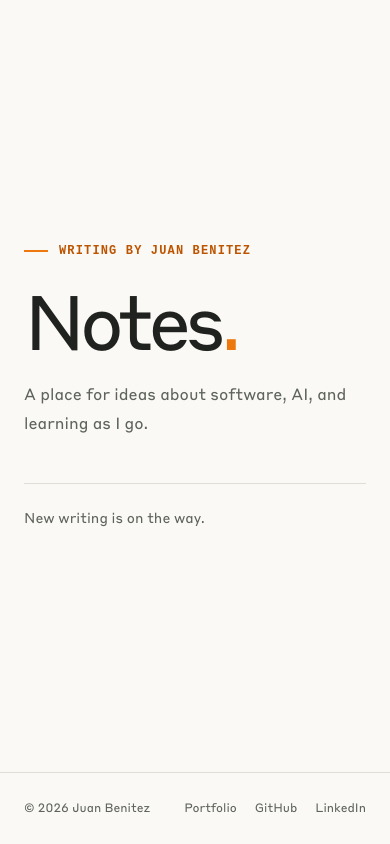
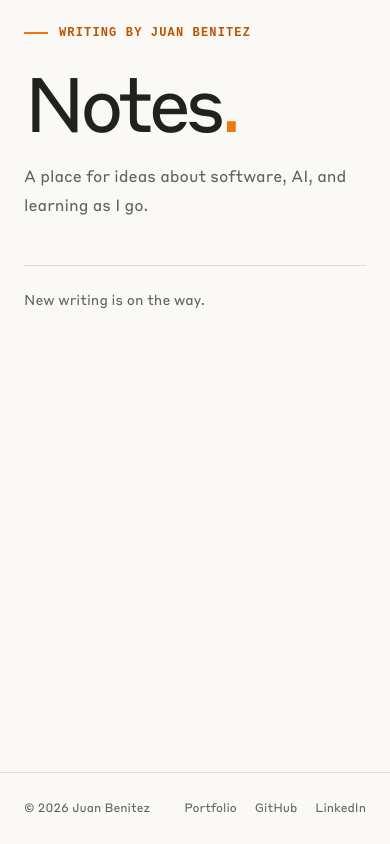
Before and after one commit to juanbeniteza/notes-website, an Astro site: page / in a window 390 px wide. Built offline with nearby package versions, Linux system fonts and the light colour scheme; Astro itself is replaced by a stand-in of ours.

Commit message:
Align mobile notes content to top

```diff
--- a/src/styles/global.css
+++ b/src/styles/global.css
@@ -78,8 +78,9 @@ a:focus-visible { outline: 2px solid var(--orange-deep); outline-offset: 4px; }
 .skip-link { position: absolute; top: -80px; left: 20px; z-index: 10; background: var(--ink); color: white; padding: 10px 16px; }
 .skip-link:focus { top: 10px; }
 @media (max-width: 680px) {
+  .main-content { align-self: start; }
   .notes-home { padding-top: 60px; padding-bottom: 60px; }
-  .notes-home-empty { padding-top: 25px; padding-bottom: 25px; }
+  .notes-home-empty { padding-top: 24px; padding-bottom: 25px; }
   .intro h1 { font-size: 76px; }
   .intro-copy { font-size: 16px; }
   .notes-list { margin-top: 65px; }
```
